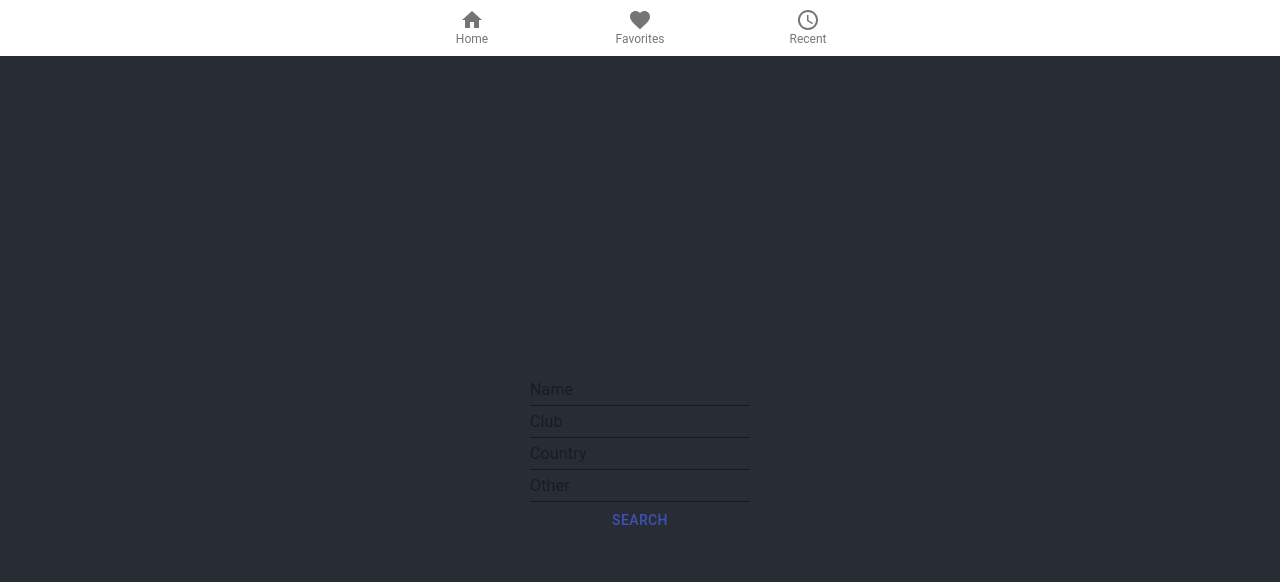
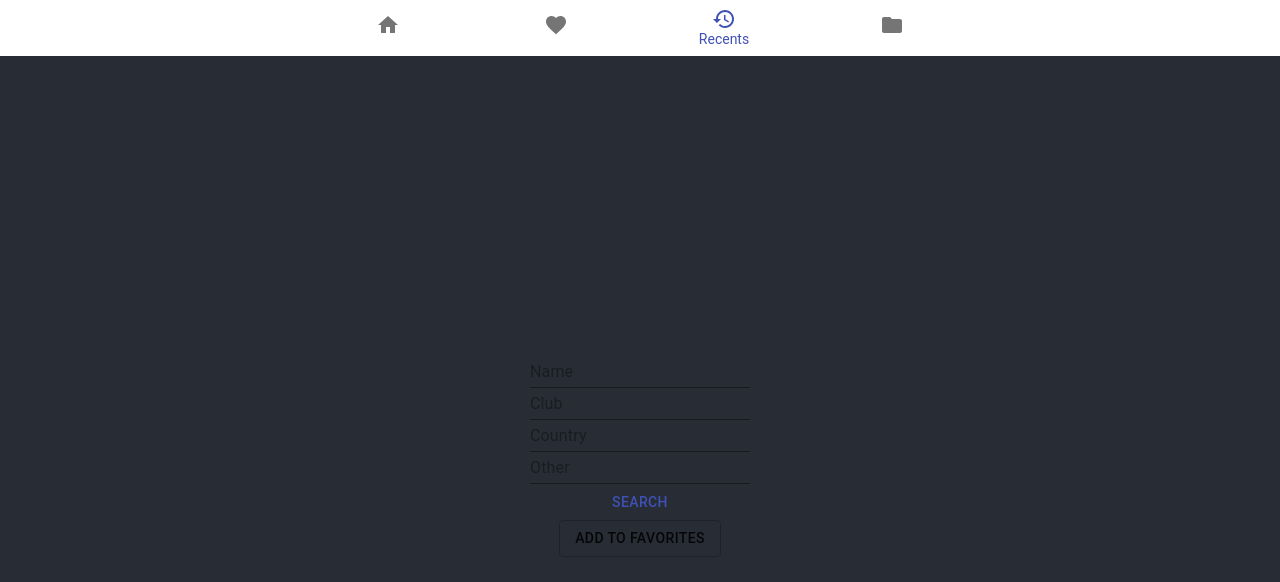
Before and after one commit to heddatellef/Webutviklling, a React (Create React App) app in the folder my-search-app/: page / in a window 1280 px wide. Shown: the top 582 px of the page. Built offline with nearby package versions, Linux system fonts and the light colour scheme.

Commit message:
final touches on design

```diff
--- a/my-search-app/package.json
+++ b/my-search-app/package.json
@@ -5,6 +5,7 @@
   "dependencies": {
     "@material-ui/core": "^4.11.0",
     "@material-ui/icons": "^4.9.1",
+    "@material-ui/lab": "^4.0.0-alpha.56",
     "@testing-library/jest-dom": "^4.2.4",
     "@testing-library/react": "^9.5.0",
     "@testing-library/user-event": "^7.2.1",
--- /dev/null
+++ b/my-search-app/src/AddFavourite.js
@@ -0,0 +1,51 @@
+import React from 'react';
+import Button from '@material-ui/core/Button';
+import Snackbar from '@material-ui/core/Snackbar';
+import MuiAlert from '@material-ui/lab/Alert';
+import { makeStyles } from '@material-ui/core/styles';
+import "./App.css";
+
+function Alert(props) {
+    return <MuiAlert elevation={6} variant="filled" {...props} />;
+  }
+
+  const useStyles = makeStyles((theme) => ({
+    root: {
+      width: '100%',
+      '& > * + *': {
+        marginTop: theme.spacing(2),
+      },
+    },
+    whiteButton: {
+      color: "white"
+    }
+  }));
+
+  export default function AddFavourite() {
+    const classes = useStyles();
+    const [open, setOpen] = React.useState(false);
+
+    const handleClick = () => {
+      setOpen(true);
+    };
+
+    const handleClose = (event, reason) => {
+      if (reason === 'clickaway') {
+        return;
+      }
+      setOpen(false);
+    };
+
+    return (
+      <div className={classes.whiteButton}>
+        <Button variant="outlined" onClick={handleClick}>
+          Add to favorites
+        </Button>
+        <Snackbar open={open} autoHideDuration={6000} onClose={handleClose}>
+          <Alert onClose={handleClose} severity="success">
+            Added to favorites!
+          </Alert>
+        </Snackbar>
+      </div>
+    );
+  }
--- a/my-search-app/src/App.css
+++ b/my-search-app/src/App.css
@@ -39,3 +39,6 @@
     transform: rotate(360deg);
   }
 }
+.whiteButton {
+  color: "white";
+}
--- a/my-search-app/src/App.tsx
+++ b/my-search-app/src/App.tsx
@@ -4,25 +4,16 @@ import { Button } from '@material-ui/core';
 import { BottomNavigationAction } from '@material-ui/core';
 import { BottomNavigation } from '@material-ui/core';
 import { Input } from '@material-ui/core';
-import { makeStyles } from '@material-ui/core/styles';
 import { Home, Favorite, AccessTime } from '@material-ui/icons';
+import AddFavourite  from './AddFavourite.js';
+import LabelBottomNavigation from './Navbar';
 
-const useStyles = makeStyles({
-  root: {
-    color: 'white',
-  },
-});
 
 function App() {
   return (
     <div className="App">
     <header className="top">
-      <BottomNavigation showLabels className="navbar">
-      <BottomNavigationAction label="Home" value="home" icon={<Home />} />
-      <BottomNavigationAction label="Favorites" value="favorites" icon={<Favorite />} />
-      <BottomNavigationAction label="Recent" value="recent" icon={<AccessTime />} />
-
-    </BottomNavigation>
+      <LabelBottomNavigation />
     </header>
       <header className="App-header">
         <Input placeholder="Name" inputProps={{ 'aria-label': 'description' }} />
@@ -30,6 +21,7 @@ function App() {
         <Input placeholder="Country" inputProps={{ 'aria-label': 'description' }} />
         <Input placeholder="Other"  inputProps={{ 'aria-label': 'description' }} />
         <Button color="primary">Search</Button>
+        <AddFavourite />
       </header>
 
     </div>
--- /dev/null
+++ b/my-search-app/src/Navbar.tsx
@@ -0,0 +1,33 @@
+import React from 'react';
+import { makeStyles } from '@material-ui/core/styles';
+import BottomNavigation from '@material-ui/core/BottomNavigation';
+import BottomNavigationAction from '@material-ui/core/BottomNavigationAction';
+import FolderIcon from '@material-ui/icons/Folder';
+import RestoreIcon from '@material-ui/icons/Restore';
+import FavoriteIcon from '@material-ui/icons/Favorite';
+import  { Home } from '@material-ui/icons';
+
+const useStyles = makeStyles({
+  root: {
+    width: "100%"
+
+  },
+});
+
+export default function LabelBottomNavigation() {
+  const classes = useStyles();
+  const [value, setValue] = React.useState('recents');
+
+  const handleChange = (event: React.ChangeEvent<{}>, newValue: string) => {
+    setValue(newValue);
+  };
+
+  return (
+    <BottomNavigation value={value} onChange={handleChange} className={classes.root}>
+      <BottomNavigationAction label="Home" value="home" icon={<Home />} />
+      <BottomNavigationAction label="Favorites" value="favorites" icon={<FavoriteIcon />} />
+      <BottomNavigationAction label="Recents" value="recents" icon={<RestoreIcon />} />
+      <BottomNavigationAction label="Categories" value="folder" icon={<FolderIcon />} />
+    </BottomNavigation>
+  );
+}
```
Also changed, not shown: 1 other file (tests, documents, lock files or other folders).
